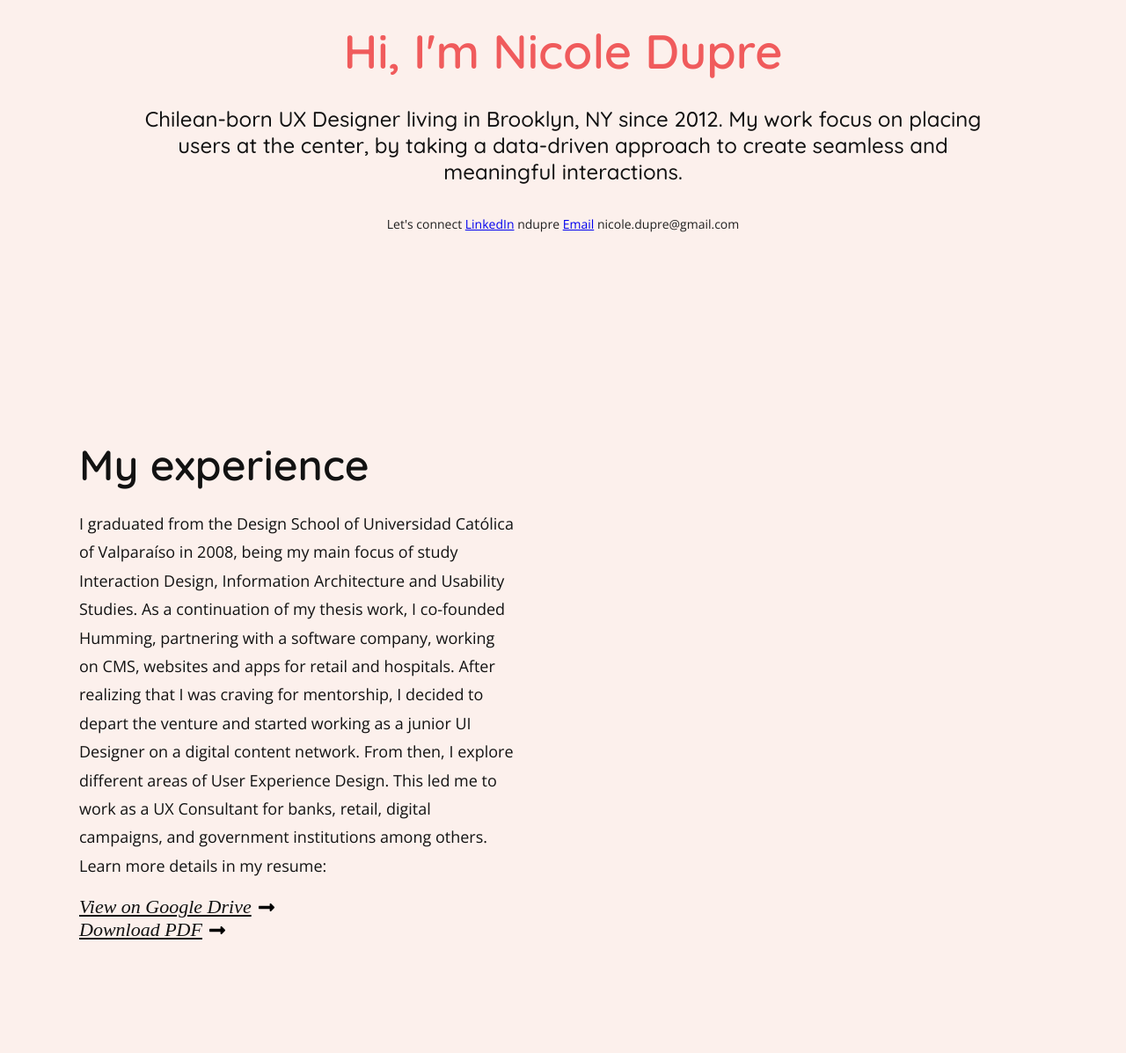
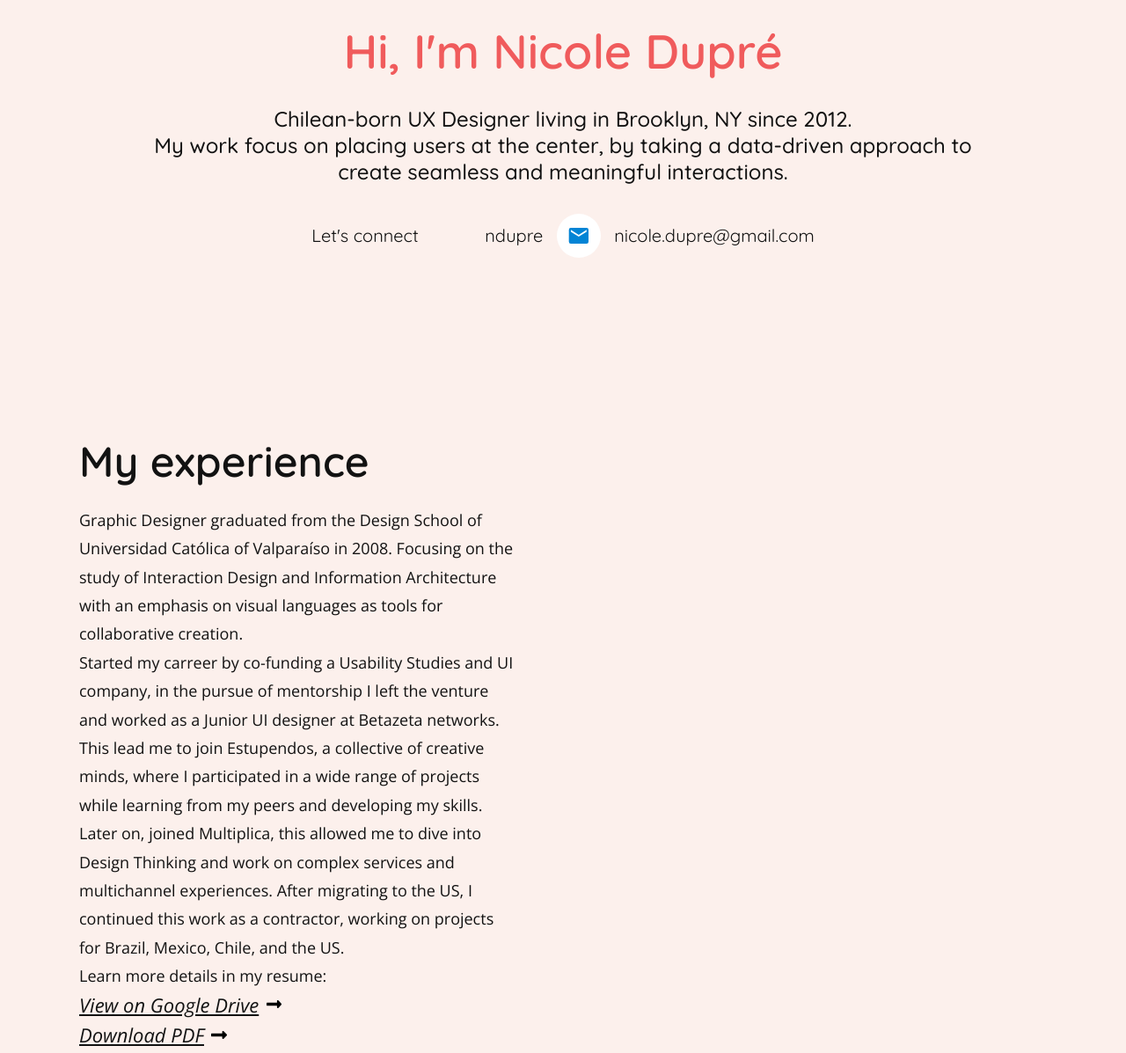
Before and after one commit to ndupre/UX_UI_HW_19, a plain HTML site: page about.html in a window 1280 px wide. Shown: the part 165-1362 px from the top of the page at 88% size. Drawn offline with nearby package versions, Linux system fonts and the light colour scheme.

Commit message:
Images and content
- upload images in case of study section
- adjustment on side nav
- text edits

```diff
--- a/CSS/style.css
+++ b/CSS/style.css
@@ -59,6 +59,15 @@ h4{
     font-size:24px;
     font-weight: 500;
     color: #121212;
+    line-height: 30px;
+}
+
+h5{
+    font-family: "Quicksand";
+    font-size:20px;
+    font-weight:400;
+    color: #121212;
+
 }
 
 @media screen and (max-width: 860px) {
@@ -348,6 +357,32 @@ p{
 }
 
 .hero-text p.category a.social-mail{
+    background-image:url(../images/icon-mail.svg);
+}
+
+/* Hero about  */
+.hero .row h5 a{
+    color:#0D87DB;
+    background-repeat: no-repeat;
+    background-position: left center;
+    padding-left: 24px;
+    margin-left: 10px;
+    margin-right: 10px;
+    background-size: 50px;
+    transition: all 0.3s ease;
+    text-decoration: none;
+    display:inline-block;
+    width: 50px;
+    height: 50px;
+    text-indent: -999999px;
+    line-height: 50px;
+}
+}
+.hero .row h5 a.social-linkedin{
+    background-image:url(../images/icon-linkedin.svg);
+}
+
+.hero .row h5 a.social-mail{
     background-image:url(../images/icon-mail.svg);
 }
 
@@ -826,6 +861,7 @@ ul.pagination li a:hover{
     font-weight: 600;
     color:#121212;
     text-decoration: none;
+    line-height: 15px;
 }
 
 .in-page ul li:hover,
@@ -1027,7 +1063,7 @@ width: 40%;
 
 .full-width{
     margin-top: 0px;
-    margin-bottom: 50px;
+    margin-bottom: 0px;
 
 }
 
--- a/about.html
+++ b/about.html
@@ -44,17 +44,14 @@
     <main class="wrapper">
         <section class="hero about">
             <div class="row full-width">
-                <h1>Hi, I'm Nicole Dupre</h1>
-                <h4>Chilean-born UX Designer living in Brooklyn, NY since 2012.
+                <h1>Hi, I'm Nicole Dupré</h1>
+                <h4>Chilean-born UX Designer living in Brooklyn, NY since 2012.<br>
                     My work focus on placing users at the center, by taking a data-driven approach to create seamless and meaningful interactions.
                 </h4>
-                <p class="category">
-                    <span>Let's connect</span>
-                    <a class="social-linkedin" href="https://www.linkedin.com/in/ndupre/">LinkedIn</a>
-                    ndupre
-                    <!-- <a class="social-dribbble" href="#">Dribbble</a> -->
+                <h5>Let's connect
+                    <a class="social-linkedin" href="https://www.linkedin.com/in/ndupre/">LinkedIn</a>ndupre
                     <a class="social-mail" href="mailto:nicole.dupre@gmail.com"> Email</a> nicole.dupre@gmail.com
-                </p>
+                </h5>
             </div>
         </section>
 
@@ -62,35 +59,35 @@
             <div class="project">
                 <div  class="project-text">
                     <h2>My experience</h2>
-                    <p> I graduated from the Design School of Universidad Católica of Valparaíso in 2008, being my main focus of study Interaction Design, Information Architecture and Usability Studies. As a continuation of my thesis work, I co-founded Humming, partnering with a software company, working on CMS, websites and apps for retail and hospitals.
-                        After realizing that I was craving for mentorship, I decided to depart the venture and started working as a junior UI Designer on a digital content network. From then, I explore different areas of User Experience Design. This led me to work as a UX Consultant for banks, retail, digital campaigns, and government institutions among others.
-                         <br>
-                        Learn more details in my resume:
+                    <p> Graphic Designer graduated from the Design School of Universidad Católica of Valparaíso in 2008. Focusing on the study of Interaction Design and Information Architecture with an emphasis on visual languages as tools for collaborative creation.<br>
+                        Started my carreer by co-funding a Usability Studies and UI company, in the pursue of mentorship I left the venture and worked as a Junior UI designer at Betazeta networks. This lead me to join Estupendos, a collective of creative minds, where I participated in a wide range of projects while learning from my peers and developing my skills.<br>
+                        Later on, joined Multiplica, this allowed me to dive into Design Thinking and work on complex services and multichannel experiences. After migrating to the US, I continued this work as a contractor, working on projects for Brazil, Mexico, Chile, and the US. <br>
+                        Learn more details in my resume:<br>
+                        <a class="arrow" href="./mywork-project-NewSanctuaryCoalition.html">View on Google Drive </a> <br>
+                        <a class="arrow" href="./mywork-project-NewSanctuaryCoalition.html">Download PDF </a>
                     </p>
-                    <a class="arrow" href="./mywork-project-NewSanctuaryCoalition.html">View on Google Drive </a> <br>
-                    <a class="arrow" href="./mywork-project-NewSanctuaryCoalition.html">Download PDF </a>
+
                 </div>
             </div>
 
             <div class="project">
                 <div  class="project-text">
                     <h2>My Interests</h2>
-                    <p> Other than creating services that make peoples lives easier, I’m deeply passionate about creating systemic change. The flexibility of my consultant work has given me the freedom to
-                        study food systems, do organizing work at my local community garden @GreeneAcres. And for the past two growing seasons to farm at the Brooklyn Grange, the biggest soil-based rooftop farm in the world. This year I grew literally thousands of plants that went to community gardens all around NYC. <br>
-                        I’m also the proud mama of a 11 years old that is the world’s most kind and creative person, I swear I’m not bias! They make me think a lot on how to make the world less oppressive for children, so they can be their full selves. So I’m part of The Brooklyn Freeschool community and a board member.
-
+                    <p> Other than creating services that make people’s lives easier, I’m deeply passionate about creating systemic change. <br>
+                        The flexibility of my consultant work has given me the freedom to study food systems, become a Permaculture Designer, do organizing work at my local community garden @GreeneAcres. And for the past two growing seasons, to farm at the Brooklyn Grange, the biggest soil-based rooftop farm in the world. This year I grew literally thousands of plants that went to community gardens all around NYC! <br>
+                        I’m also the proud mama of an 11-year old that is the world’s most kind and creative person (I swear I’m not biased!) They make me think a lot about how to make the world less oppressive for children, so they can be their full selves and grow to be compassionate happy adults. For that we are part of The Brooklyn Freeschool community where I’m also a board member.
                     </p>
                 </div>
             </div>
 
         </section>
 
-        <Section class="contact">
+        <!--<Section class="contact">
             <div class="contact-me">
                 <h4>You have an interesting project to collaborate or just wanna say Hi? <br> Send me an email to</h4>
                 <a class="h3link" href ="mailto: nicole.dupre@gmail.com">nicole.dupre@gmail.com</a>
             </div>
-        </section>
+        </section> -->
         <section class="my-skills">
             <h3 class="section-title">My Skills</h3>
 
```
Also changed, not shown: farm-fresh.html (+5 -4 lines), index.html (+1 -1 lines), mywork-project-NewSanctuaryCoalition.html (+1 -1 lines), mywork.html (+1 -1 lines), images/FF-Coaching Screen V1-2.png (added), images/FF-Coaching Screen v1-1.png (added), images/FF-Coaching Screen v1-3.png (added), images/FF-GPS enable.png (added).
